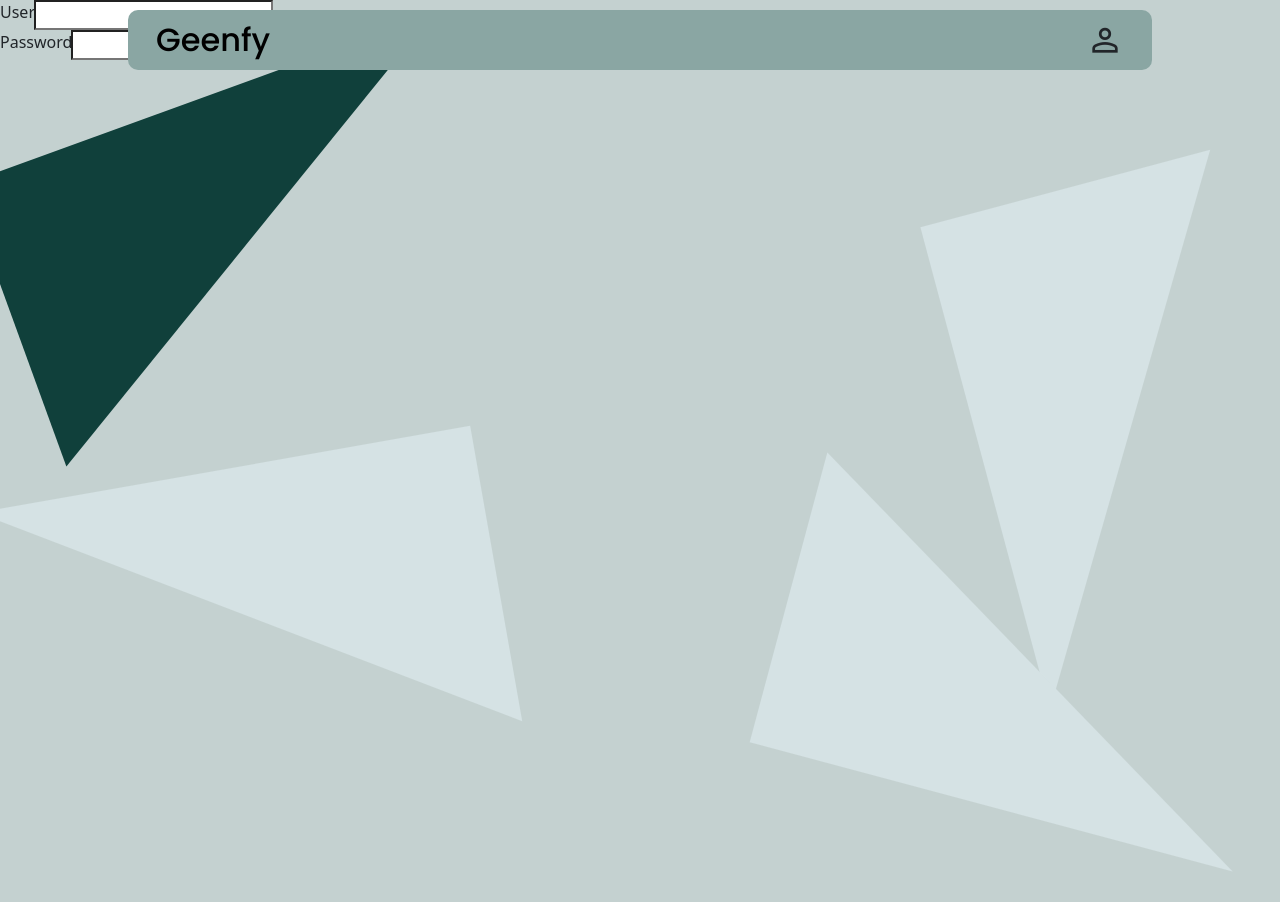
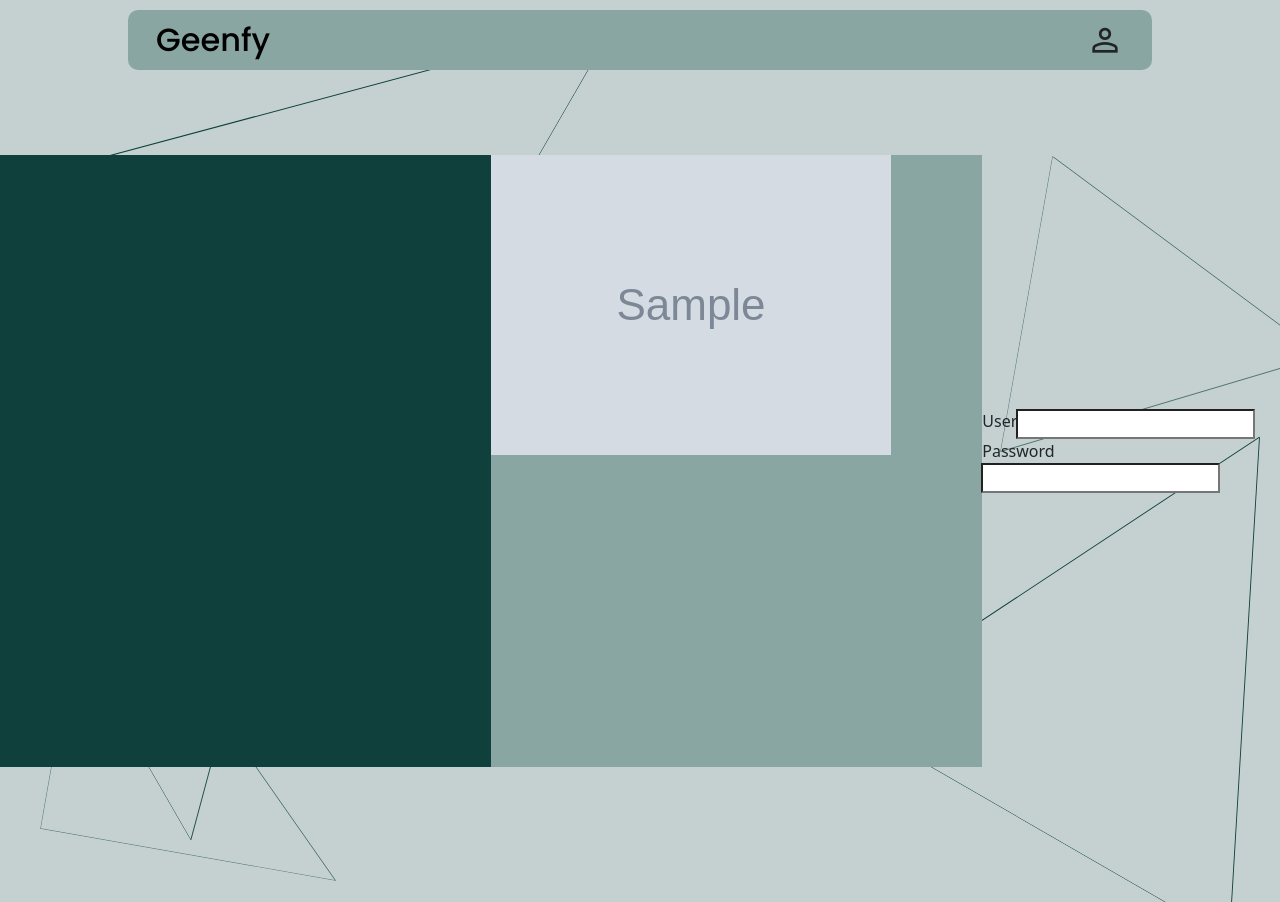
Before and after one commit to anatxzier/ProjetoRPA, a Django app: template RPA/geenfy/templates/login.html in a window 1280 px wide. Run offline with Django 3.2, Linux system fonts and the light colour scheme; the template is opened without the code that fills it: most values are stand-ins (such as "Sample title", 1, 10 or a date in 2020); grey boxes marked "Sample" are stand-in pictures; form fields are guessed from the names that the template uses.

Commit message:
estilização: NovaTurma e Login
Co-authored-by: mariadudasn <mariadudasn@users.noreply.github.com>

```diff
--- a/RPA/geenfy/templates/login.html
+++ b/RPA/geenfy/templates/login.html
@@ -8,11 +8,39 @@
 
 <main>
     <div class="containerLogin">
-        <div class="contentLogin">
-            <div class="triangle triangle1"></div>
-            <div class="triangle triangle2"></div>
-            <div class="triangle triangle3"></div>
-            <div class="triangle triangle4"></div>
+        <div>
+            <div class="triangle triangle1">
+                <svg width="500" height="500" viewBox="0 0 100 100">
+                    <polygon points="100,0 0,100 100,100" fill="none" stroke="#10403B" stroke-width="0.2"/>
+                </svg>
+            </div>
+            <div class="triangle triangle2">
+                <svg width="400" height="400" viewBox="0 0 100 100">
+                    <polygon points="100,0 0,100 100,100" fill="none" stroke="#10403B" stroke-width="0.2"/>
+                </svg>
+            </div>
+            <div class="triangle triangle5">
+                <svg width="300" height="300" viewBox="0 0 100 100">
+                    <polygon points="100,0 0,100 100,100" fill="none" stroke="#10403B" stroke-width="0.2"/>
+                </svg>
+            </div>
+            <div class="triangle triangle3">
+                <svg width="300" height="300" viewBox="0 0 100 100">
+                    <polygon points="50,0 0,100 100,100" fill="none" stroke="#10403B" stroke-width="0.2"/>
+                </svg>
+            </div>
+            <div class="triangle triangle4">
+                <svg width="450" height="450" viewBox="0 0 100 100">
+                    <polygon points="50,0 0,100 100,100" fill="none" stroke="#10403B" stroke-width="0.2"/>
+                </svg>
+            </div>
+        </div>
+        <div class="rectangle">
+            <div class="half left"></div>
+            <div class="half right">
+                <img class="imagemLogin" src="{{ dados_homepage.0.imagem.url }}" alt="testeimagem">
+            </div>
+        </div>
         <!-- Título de boas-vindas
         <h1>Bem-vindo!</h1> -->
 
@@ -44,6 +72,5 @@
             <p>{{ error }}</p>
         {% endif %}
     </div>
-    </div>
 </main>
 {% endblock %}
--- a/RPA/geenfy/views.py
+++ b/RPA/geenfy/views.py
@@ -22,5 +22,5 @@ def NovaTurma_View(request):
         'dados_NovaTurma': NovaTurma.objects.all(),
         'form': form
     }
-
+#configurar upload de arquivos
     return render(request, "novaTurma.html", context )
--- a/RPA/static/css/styleHome.css
+++ b/RPA/static/css/styleHome.css
@@ -4,7 +4,7 @@
     background-color: #C4D1D0;
     align-items: center;
     justify-content: center;
-    height: 100%;
+    height: 100vh;
     padding: 4rem;
     box-sizing: border-box;
 
@@ -16,30 +16,31 @@
     flex-direction: column;
     align-items: center;
     text-align:start;
-    gap: 25px;
+    gap: 2rem;
 
 }
 
 
 .contentHome h1 {
-    max-width: 30rem;
-    font-size: 3.5rem;
+    max-width: 50%;
+    font-size: 4vw;
     margin: 0;
     font-family: "Poppins";
     font-weight: bold;
 }
 .contentHome p {
-    font-size: 0.9rem;
+    font-size: 2.5vh;
     margin: 0;
     font-family: "Merriweather Sans";
     font-weight: 400;
-    max-width: 30rem;
+    max-width: 50%;
+
 }
 
 .imagemHome {
-    max-width: 45%;
-    height: auto;
-    margin-top: 9%;
+    max-width: 75vh;
+
+
 
 }
 
@@ -48,14 +49,14 @@ button {
     outline: none;
     cursor: pointer;
     border: none;
-    padding: 0.9rem 4rem;
+    padding: 2vh 10vh;
     margin: 0;
     font-family: "Merriweather Sans";
     position: relative;
     display: inline-block;
     letter-spacing: 0.05rem;
     font-weight: 700;
-    font-size: 17px;
+    font-size: 3.4vh;
     border-radius: 15px;
     overflow: hidden;
     background: #ffffff;
--- a/RPA/static/css/styleLogin.css
+++ b/RPA/static/css/styleLogin.css
@@ -1,58 +1,80 @@
 .containerLogin {
+    margin:0;
+    height: 100vh;
+    width: 100vw;
     display: flex;
     background-color: #C4D1D0;
     align-items: center;
     justify-content: center;
-    height: 100vh;
-
-}
-
-.contentLogin{
     position: relative;
-    width: 100vw;
-    height: 100vh;
     overflow: hidden;
 }
 
 .triangle {
     position: absolute;
-    width: 0;
-    height: 0;
-    border-style: solid;
 }
 
-/* Triângulo superior esquerdo */
+/* Estilo para os triângulos */
 .triangle1 {
-    border-width: 0 0 300px 500px;
-    border-color: transparent transparent #10403B transparent;
-    top: 10%;
-    left: 0;
-    transform: rotate(-200deg);
+    bottom: 60%;
+    left: 2%;
+    transform: rotate(30deg);
 }
 
-/* Triângulo inferior esquerdo */
 .triangle2 {
-    border-width: 0 500px 300px 0;
-    border-color: transparent #d5e2e4 transparent transparent;
     bottom: 15%;
-    left: 0;
-    transform: rotate(-10deg);
+    left: 5%;
+    transform: rotate(150deg);
 }
 
-/* Triângulo superior direito */
-.triangle3 {
-    border-width: 500px 300px 0 0;
-    border-color: #d5e2e4 transparent transparent transparent;
-    top: 20%;
-    right: 0;
-    transform: rotate(-15deg);
+.triangle5 {
+    bottom: 5%;
+    left: 5%;
+    transform: rotate(100deg);
 }
 
-/* Triângulo inferior direito */
+.triangle3 {
+    top: 20%;
+    left: 80%;
+    transform: rotate(100deg);
+}
+
 .triangle4 {
-    border-width: 300px 0 0 500px;
-    border-color: transparent transparent transparent #d5e2e4;
-    bottom: 10%;
-    right: 0;
-    transform: rotate(15deg);
+    bottom: 5%;
+    left: 72%;
+    transform: rotate(30deg);
 }
+
+/* Ajustes de responsividade */
+@media (max-width: 768px) {
+    .triangle1, .triangle2, .triangle3, .triangle4 {
+        border-width: 0 100px 100px 0;
+    }
+
+    .triangle1::before, .triangle2::before, .triangle3::before, .triangle4::before {
+        border-width: 0 102px 102px 0;
+    }
+}
+
+.rectangle {
+    width: 80%; /* Largura do retângulo */
+    height: 70%; /* Altura do retângulo */
+    display: flex;
+    justify-content: center;
+    align-items: center;
+    position: relative;
+    padding-top: 20px;
+}
+
+.half {
+    flex: 1;
+    height: 100%;
+}
+
+.left {
+    background-color: #10403B; /* Cor da metade esquerda */
+}
+
+.right {
+    background-color: #8AA6A3; /* Cor da metade direita */
+}
```
Also changed, not shown: RPA/geenfy/forms.py (+4 -3 lines), RPA/geenfy/templates/novaTurma.html (+32 -10 lines), RPA/static/css/styleNovaTurma.css (+53 -0 lines), RPA/db.sqlite3, RPA/media/imgLogin/Tablet_login-bro_1.png (added). Lines whose indentation alone changed are shown as unchanged.
